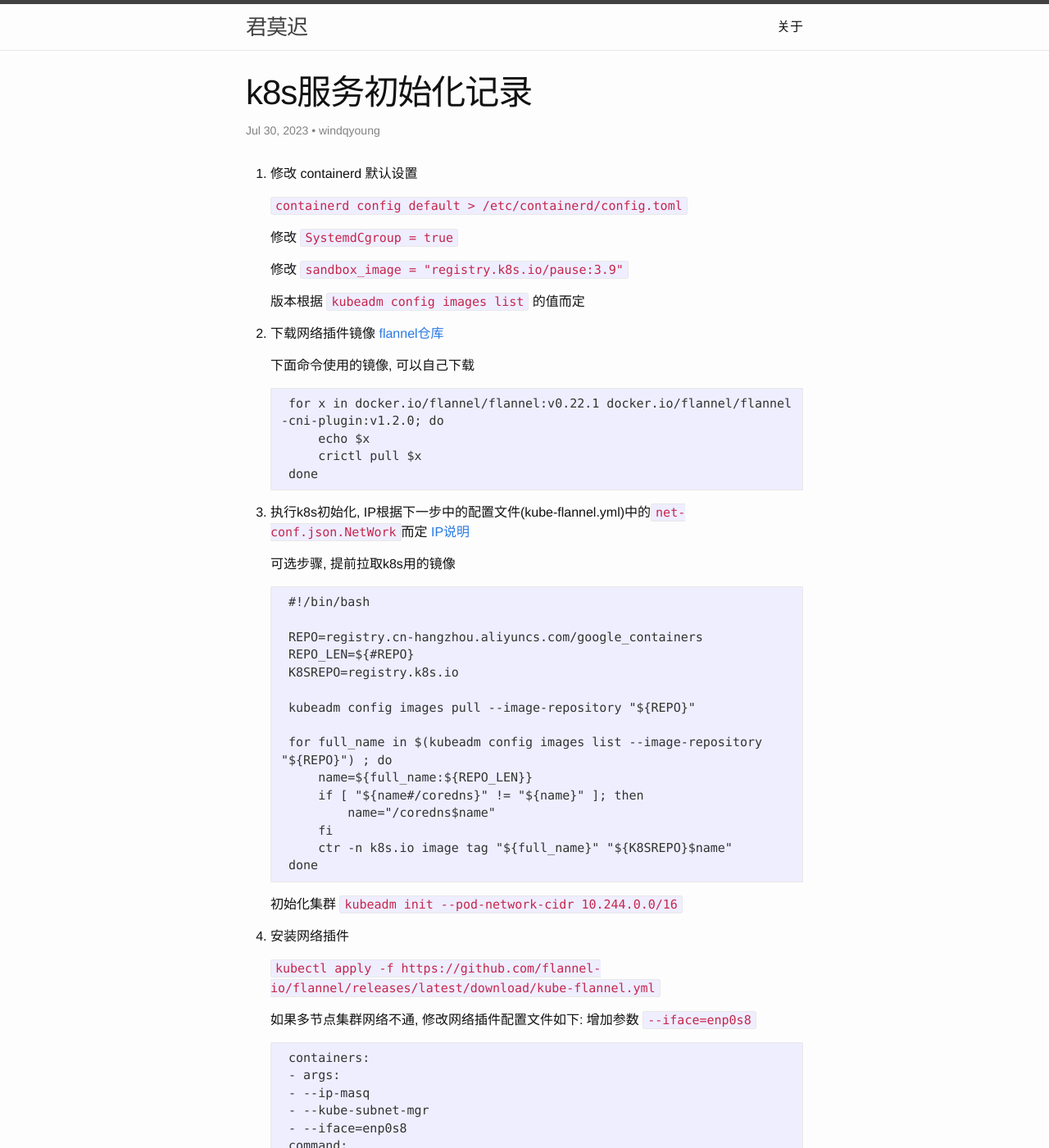
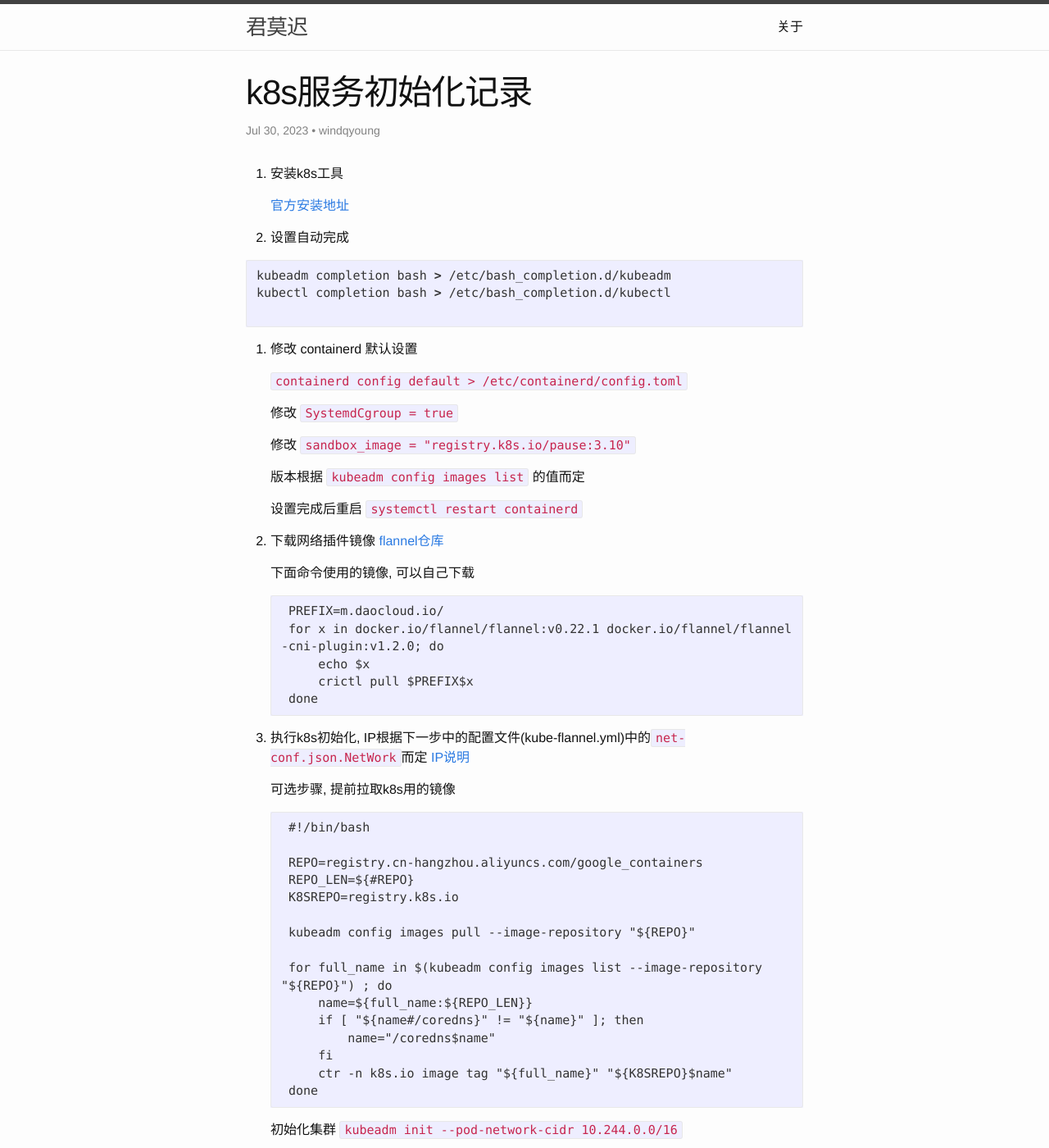
Before and after one commit to windqyoung/windqyoung.github.io, a Jekyll site: the page built from _posts/2023-07-30-k8s-init.md, in a window 1280 px wide and 1400 px high. Shown: the whole window at 82% size. Built offline with Jekyll 4.4.1, drawn with Linux system fonts in a browser that asks for light colours; nearby versions of some CDN libraries.

Commit message:
修改k8s安装

````diff
--- a/_posts/2023-07-30-k8s-init.md
+++ b/_posts/2023-07-30-k8s-init.md
@@ -1,6 +1,20 @@
 ---
 title: k8s服务初始化记录
 ---
+
+
+1. 安装k8s工具
+
+    [官方安装地址](https://kubernetes.io/zh-cn/docs/setup/production-environment/tools/kubeadm/install-kubeadm/)
+
+1. 设置自动完成
+
+
+```bash
+kubeadm completion bash > /etc/bash_completion.d/kubeadm
+kubectl completion bash > /etc/bash_completion.d/kubectl
+
+```
 
 
 1. 修改 containerd 默认设置
@@ -9,18 +23,21 @@ title: k8s服务初始化记录
 
     修改 `SystemdCgroup = true`
 
-    修改 `sandbox_image = "registry.k8s.io/pause:3.9"`
+    修改 `sandbox_image = "registry.k8s.io/pause:3.10"`
 
     版本根据 `kubeadm config images list` 的值而定
+
+    设置完成后重启 `systemctl restart containerd`
 
 2. 下载网络插件镜像 [flannel仓库](https://github.com/flannel-io/flannel)
 
     下面命令使用的镜像, 可以自己下载
 
     ```
+    PREFIX=m.daocloud.io/
     for x in docker.io/flannel/flannel:v0.22.1 docker.io/flannel/flannel-cni-plugin:v1.2.0; do
         echo $x
-        crictl pull $x
+        crictl pull $PREFIX$x
     done
     ```
 
````
